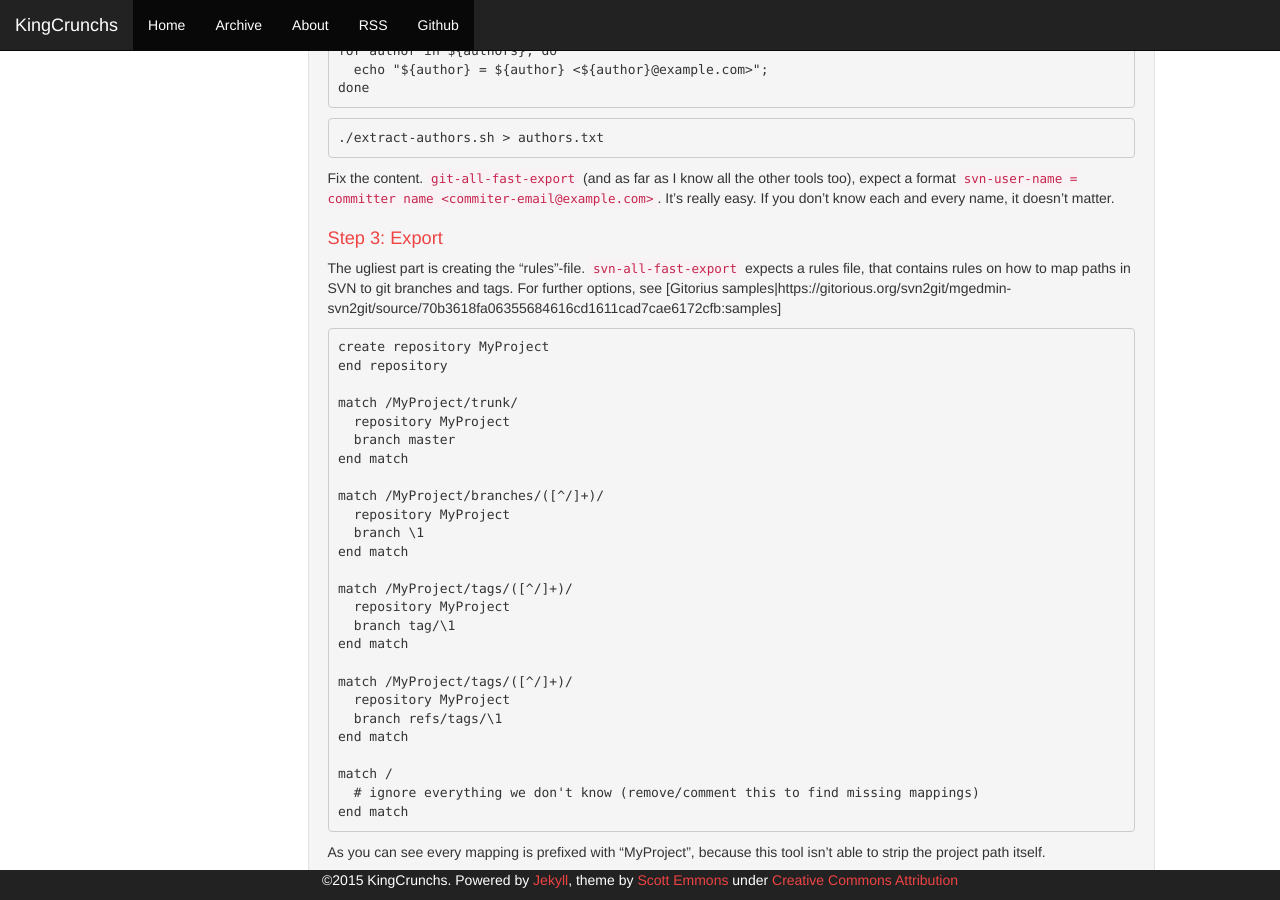
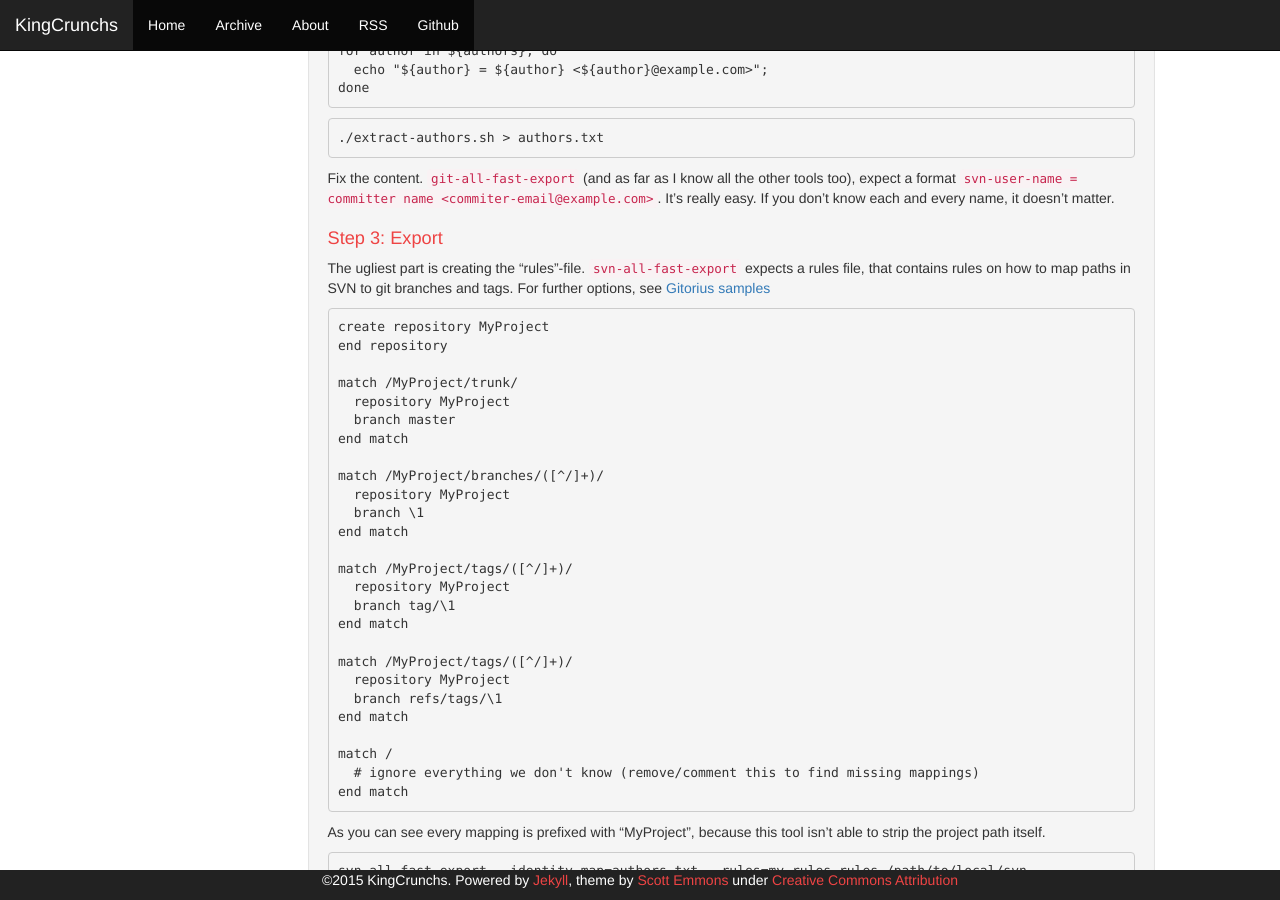
Before and after one commit to KingCrunch/KingCrunch.github.io, a Jekyll site: the page built from _posts/2014-05-06-convert-huge-subversion-repository-to-git.markdown, in a window 1280 px wide and 900 px high, scrolled down 1382 px. Built offline with Jekyll 4.4.1, drawn with Linux system fonts in a browser that asks for light colours; nearby versions of some CDN libraries; Markdown is read by kramdown in place of the engine named in the settings.

Commit message:
Fix link

```diff
--- a/_posts/2014-05-06-convert-huge-subversion-repository-to-git.markdown
+++ b/_posts/2014-05-06-convert-huge-subversion-repository-to-git.markdown
@@ -99,7 +99,7 @@ Step 3: Export
 
 The ugliest part is creating the "rules"-file. `svn-all-fast-export` expects a rules file, that contains
 rules on how to map paths in SVN to git branches and tags. For further options, see
-[Gitorius samples|https://gitorious.org/svn2git/mgedmin-svn2git/source/70b3618fa06355684616cd1611cad7cae6172cfb:samples]
+[Gitorius samples](https://gitorious.org/svn2git/mgedmin-svn2git/source/70b3618fa06355684616cd1611cad7cae6172cfb:samples)
 
 {% highlight bash %}
 create repository MyProject
```
